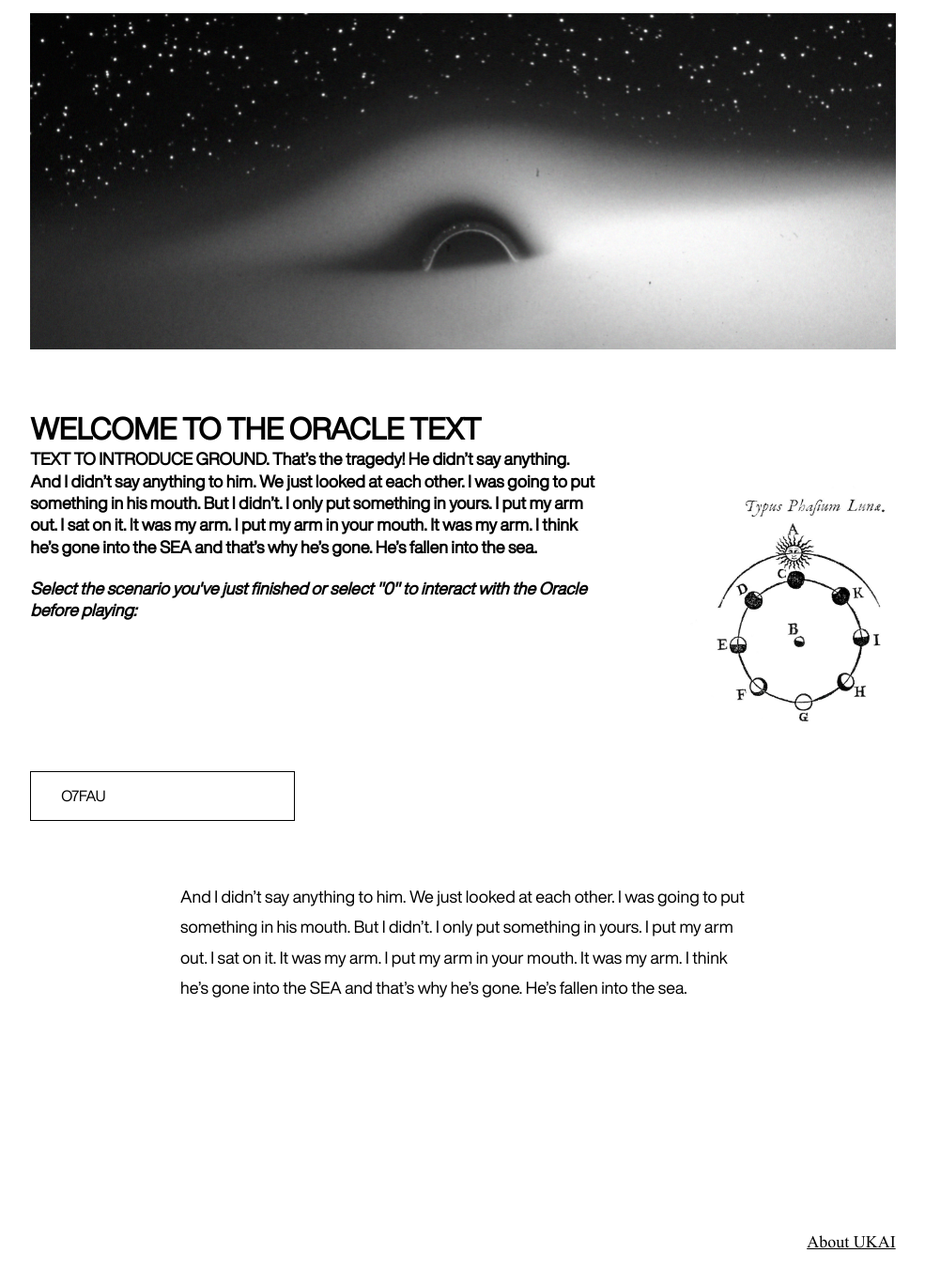
After one commit to Will-Sin/ground-landing-page, a Django app: page /carnival/ in a window 1280 px wide. The commit adds this page. Shown: the whole page at 94% size, without its empty margins (147-1132 px from the left). Run offline with Django 4.2, Linux system fonts and the light colour scheme.

Commit message:
Added new Carnival Oracle page

```diff
--- /dev/null
+++ b/landing_page/pages/templates/carnival-page.html
@@ -0,0 +1,122 @@
+{% load static %}
+<link rel="stylesheet" type="text/css" href="{% static 'simple-grid.css' %}">
+<link rel="stylesheet" type="text/css" href="{% static 'main.css' %}">
+<meta name="viewport" content="width=device-width, initial-scale=1.0, maximum-scale=1.0">
+
+<div class="container">
+    <div class="row">
+        <div class="col-12">
+            <img class="cave-img" src="images/cave.png">
+        </div>
+    </div>
+    <div class="row">
+        <div class="col-8" style="margin-bottom: 0%;">
+            <h2>WELCOME TO THE ORACLE TEXT</h1>
+            <h4>TEXT TO INTRODUCE GROUND. That’s the tragedy! He didn’t say anything. And I didn’t say anything to him. We just looked at each other. I was going to put something in his mouth. But I didn’t. I only put something in yours. I put my arm out. I sat on it. It was my arm. I put my arm in your mouth. It was my arm. I think he’s gone into the SEA  and that’s why he’s gone. He’s fallen into the sea. </h4>
+            <br>
+            <h4 class="input-header-desktop"><i>Select the scenario you've just finished or select "0" to interact with the Oracle before playing:</i></h4>
+            <h4 class="cave-scenario-error hide">Please make sure to select a valid CAVE and Scenario ID.</h4>
+        </div>
+        <div class="col-4" style="margin-bottom: 0%;">
+            <img class="lunar-phases-img" src="images/lunar-phases.png">
+            <img class="mini-moon-img" src="images/mini-moon.png">
+        </div>
+    </div>
+
+    <div class="row">
+        <div class="col-4">
+            <form>
+                <input class="book-id" value="O7FAU" placeholder="Enter your Book Number..." oninput="checkInputLength()">
+            </form>
+
+            </input>
+        </div>
+    </div>
+
+    <div class="row">
+        <div class="col-2"></div>
+        <div class="col-8 chat_box" id="chat_box">
+            <p>And I didn’t say anything to him. We just looked at each other. I was going to put something in his mouth. But I didn’t. I only put something in yours. I put my arm out. I sat on it. It was my arm. I put my arm in your mouth. It was my arm. I think he’s gone into the SEA and that’s why he’s gone. He’s fallen into the sea. </p>
+        </div>
+        <div class="col-2"></div>
+    </div>
+
+    <div class="row">
+        <div class="col-12">
+            <div class="overlay hide">
+                <div class="browser-not-supporting-audio-recording-box">
+                    <p>To record audio, use browsers like Chrome and Firefox that support audio recording.</p>
+                    <button type="button" class="close-browser-not-supported-box">Ok.</button>
+                </div>
+            </div>
+        </div>
+    </div>
+
+    <div class="row recorder-div hide">
+        <div class="col-12">
+            <h4 class="voice-note-header"><i>You must record a message for the Oracle to be granted three questions.</i></h4>
+        </div>
+        <div class="col-2" id="input-header-mobile">
+            <h4><i>You must record a message for the Oracle to be granted three questions.</i></h4>
+        </div>
+        <div class="overlay hide">
+            <div class="browser-not-supporting-audio-recording-box">
+            <p>To record audio, use browsers like Chrome and Firefox that support audio recording.</p>
+            <button type="button" class="close-browser-not-supported-box">Ok.</button>
+        </div>
+        </div>
+    </div>
+
+    <div class="row recorder-div hide">
+        <div class="col-3">
+            <button class="button start-recording-button">RECORD YOUR NOTE</button>
+            <button class="button stop-recording-button hide">STOP RECORDING</button>
+        </div>
+
+        <div class="col-3">
+            <button class="button cancel-recording-button hide">CANCEL</button>
+            <button class="button send-recording-button hide">SEND VOICE NOTE</button>
+        </div>
+        <div class="col-2">
+            <div class="recording-elapsed-time">
+                <p class="elapsed-time"></p>
+            </div>
+        </div>
+        <div>
+            <audio controls class="audio-element hide"></audio>
+        </div>
+    </div>
+
+    <div class="row message-box-div hide">
+        <div class="col-12">
+            <h4 class="interactions"></h4>
+        </div>
+        <div class="col-2" id="input-header-mobile">
+            <h4><i>Record your message to be granted access to the Oracle.</i></h4>
+        </div>
+    </div>
+
+    <div class="row message-box-div hide">
+        <div class="col-6">
+            <textarea id="text-input" class="text-input" rows="4" placeholder="Enter text here..."></textarea>
+        </div>
+        <div class="col-4">
+            <button class="send-text-message button">SEND YOUR MESSAGE</button>
+        </div>
+        <div class="col-2"></div>
+    </div>
+
+    <div class="row">
+        <div class="col-12 console"></div>
+    </div>
+
+    <div class="row" id="footer-row">
+        <div class="col-10"></div>
+        <div class="col-2">
+            <p class="footer-text"><a href="https://ukaiprojects.com/what-is-ukai">About UKAI</a></p>
+        </div>
+    </div>
+</div>
+
+<script src="{% static 'main.js' %}"></script>
+<script src="{% static 'carnival-page.js' %}"></script>
--- a/landing_page/pages/urls.py
+++ b/landing_page/pages/urls.py
@@ -4,4 +4,5 @@ from . import views
 urlpatterns = [
     path('', views.index, name='index'),
     path('landing-page/', views.landingPage, name='landing-page'),
+    path('carnival/', views.indexCarnival, name='carnival-page'),
 ]
--- a/landing_page/pages/views.py
+++ b/landing_page/pages/views.py
@@ -5,5 +5,9 @@ def index(request):
     return render(request, 'index.html')
 
 
+def indexCarnival(request):
+    return render(request, 'carnival-page.html')
+
+
 def landingPage(request):
     return render(request, 'landing-page.html')
--- /dev/null
+++ b/landing_page/static/carnival-page.js
@@ -0,0 +1,159 @@
+// index.js ---------------
+//Model
+//none
+// import { sendChat } from 'main.js';
+
+var devURL = 'http://127.0.0.1:8000/api';
+var productionURL = 'https://nftjoseph.pythonanywhere.com/api';
+
+var sendButton = document.getElementsByClassName("send-text-message")[0];
+var inputField = document.getElementsByClassName("text-input")[0];
+var bookIDObject = document.getElementsByClassName("book-id")[0];
+var messageBoxDiv = document.getElementsByClassName("message-box-div");
+var interactionsCountDiv = document.getElementsByClassName("interactions")[0];
+var consoleDiv = document.getElementsByClassName("console")[0];
+
+var interactionsCount;
+var bookID;
+window.chat_history = ""
+
+// Listen to the send button for text chat
+sendButton.onclick = sendChat;
+
+function checkInputLength() {
+  const value = bookIDObject.value;
+
+  if (value.length === 4) {
+    // Perform your desired action here
+    console.log('Four characters entered!');
+
+    caveAndScenarioErrorDiv.classList.remove("hide");
+    interactionVerify()
+    // You can add more code or call another function
+  }
+
+  caveAndScenarioErrorDiv.classList.add("hide");
+}
+
+/** Takes a text input and user name to then post the chat repsonse into the DOM*/
+function update_DOM(input, user) {
+  const chatDiv = document.getElementById("chat_box");
+  let textP = document.createElement("p");
+  textP.className = "clear"
+  textP.className = "fade-in"
+  textP.innerHTML = `${user}: ${input}<br>`;
+  textP.classList.remove("clear");
+  chatDiv.appendChild(textP);
+
+};
+
+/** Called once a voice note is sent and determines what do to given how many interactions are returned*/
+function interactionCalculator(response_object) {
+  interactionsCount = response_object["interactions_available"];
+
+  console.log(interactionsCount)
+
+  if (interactionsCount <= 0) {
+
+    messageBoxDiv[0].classList.add("hide");
+    messageBoxDiv[1].classList.add("hide");
+
+    return 0
+  } else {
+
+    messageBoxDiv[0]
+    messageBoxDiv[1].classList.remove("hide");
+
+    interactionsCountDiv.innerHTML = `<i>You now can ask <b>${interactionsCount}</b> questions to the Oracle. After those are up, you'll need to wait until the next scenario.</i>`
+
+    return 1
+  };
+};
+
+
+/** A fetch function that sends inputed text to the Oracle Endpoint and returns its response*/
+async function fetchChat(user_input, chat_history) {
+
+    var myHeaders = new Headers();
+    myHeaders.append("Content-Type", "application/json");
+
+    var raw = JSON.stringify({
+    "book": {
+        "current_inquiry": String(user_input),
+        "chat_history": String(chat_history)
+    }
+    });
+
+    var requestOptions = {
+        method: 'PUT',
+        headers: myHeaders,
+        body: raw,
+        redirect: 'follow'
+    };
+
+  // GREEN and 1 are place holders because API needs them, but it doesn't affect anything.
+  return fetch(`${productionURL}/script/${bookID}/GREEN/1/`, requestOptions)
+};
+
+/** A fetch function that sends the inputed scenario ID and returns whether there is a script to post or not*/
+async function fetchScript() {
+
+  console.log("Book ID:" + bookID)
+
+  var myHeaders = new Headers();
+  myHeaders.append("Content-Type", "application/json");
+
+  var raw = JSON.stringify({
+  "book": {
+    "blank": String(bookID),
+    }
+  });
+
+  var requestOptions = {
+    method: 'PUT',
+    headers: myHeaders,
+    body: raw,
+    redirect: 'follow'
+  };
+
+  // GREEN and 1 are place holders because API needs them, but it doesn't affect anything.
+  return fetch(`${productionURL}/script/${bookID}/GREEN/1/`, requestOptions)
+};
+
+/** Called once the send button is clicked and sends the inputed text to the fetch function that calls the Oracle Endpoint*/
+async function sendChat() {
+    let user_input = inputField.value;
+    let user_name = "You";
+    let oracle_name = "Oracle";
+
+    console.log(inputField.value);
+
+    update_DOM(user_input, user_name);
+
+    const res = await fetchChat(user_input, chat_history);
+
+    response_object = await res.json();
+    console.log(response_object);
+
+    response = response_object["gpt response"];
+    window.chat_history = response_object["chat history"];
+
+    interactionCalculator(response_object)
+    update_DOM(response, oracle_name);
+};
+
+
+/** Called once the scenario is changed or selected, and checks if there needs to be script for the Oracle or not*/
+async function interactionVerify() {
+
+    let oracle_name = "Oracle";
+
+    const res = await fetchScript(scenario_id);
+
+    response_object = await res.json();
+
+    consoleDiv.innerHTML = JSON.stringify(response_object)
+
+    interactionCalculator(response_object)
+
+};
--- a/landing_page/static/main.css
+++ b/landing_page/static/main.css
@@ -34,6 +34,13 @@ button {
   -webkit-appearance: none; /* Remove iOS styling */
   border-radius: 0; /* Reset border radius */
   box-shadow: none; /* Remove box shadow */
+}
+
+/* CUSTOM Text */
+
+.oracle-response {
+  display: flex;
+  text-align: center;
 }
 
 /* DROP DOWN */
@@ -100,11 +107,6 @@ form {
   animation-fill-mode: backwards;
 }
 
-@keyframes animate-fade {
-  0% { opacity: 0; }
-  100% { opacity: 1; }
-}
-
 .value-list.open {
   max-height: 320px;
   overflow: auto;
@@ -135,6 +137,8 @@ form {
   padding: 0;
   opacity: 0;
 }
+
+/** Buttons and Inputs **/
 
 .button {
   background-color: white;
@@ -190,6 +194,19 @@ textarea {
   display: inline-block;
   border: 1px solid #000;
   resize: none;
+}
+
+/* Animations */
+
+.fade-in {
+  animation-duration: 0.5s;
+  animation-name: animate-fade;
+  animation-fill-mode: backwards;
+}
+
+@keyframes animate-fade {
+  0% { opacity: 0; }
+  100% { opacity: 1; }
 }
 
 /* ==== MEDIA QUERIES ==== */
```
Also changed, not shown: landing_page/static/recorder.js (+5 -4 lines).
